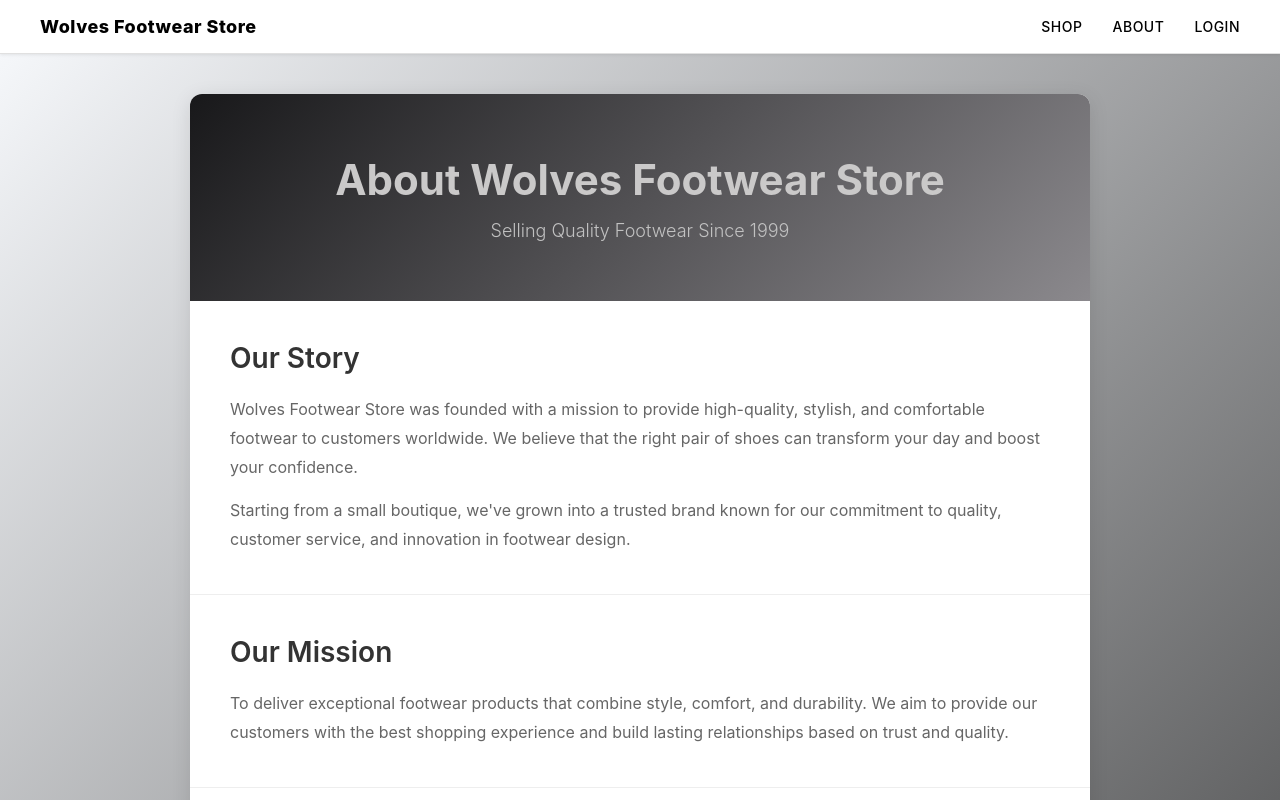
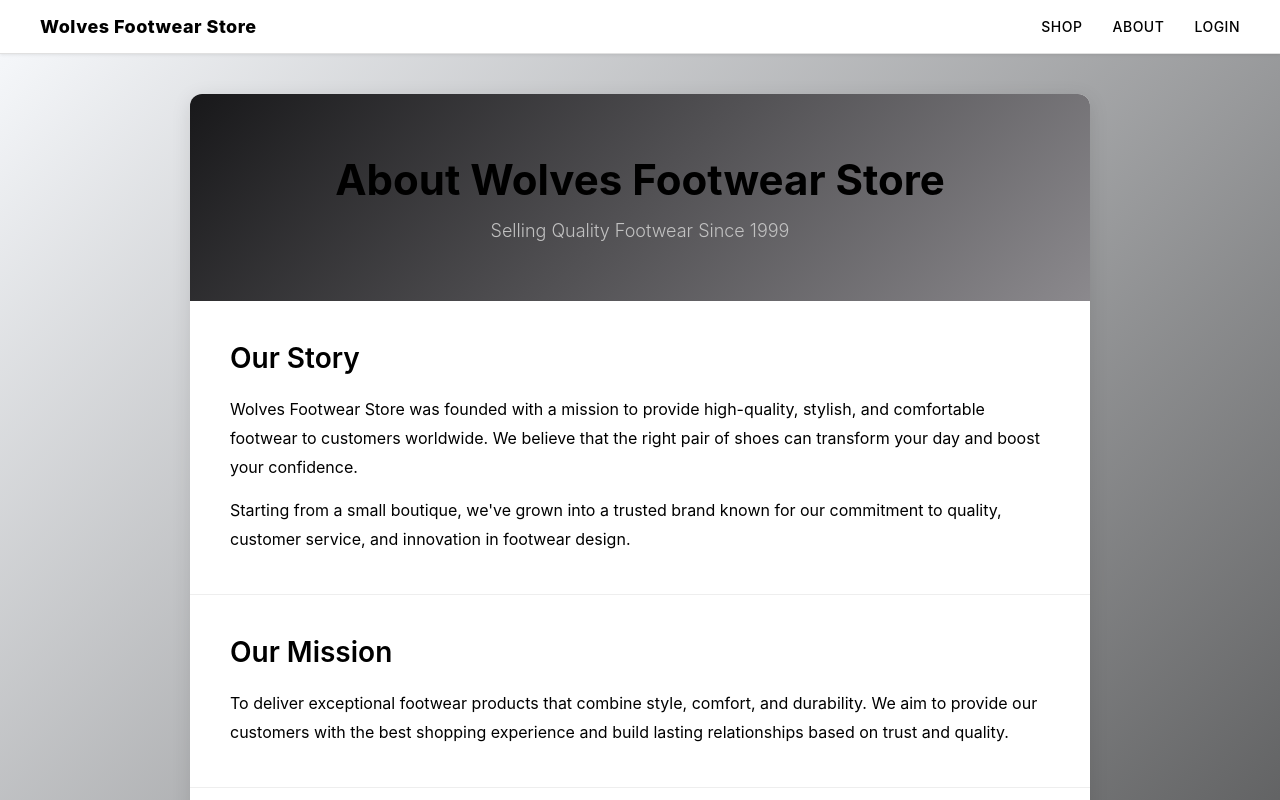
Before and after one commit to RamiroJAP/WEB_ENG_PROJECT, a React (Vite) app: page /about in a window 1280 px wide. Shown: the top 800 px of the page. Built offline with nearby package versions, Linux system fonts and the light colour scheme; no server answers; the database is empty.

Commit message:
colordesign
-changed font colors in about page

```diff
--- a/src/pages/about/About.css
+++ b/src/pages/about/About.css
@@ -22,7 +22,7 @@
 
 .about-title {
   font-size: 42px;
-  color: rgb(202, 201, 201);
+  color: rgb(0, 0, 0);
   font-weight: 700;
   margin: 0 0 15px 0;
 }
@@ -45,14 +45,14 @@
 
 .about-section h2 {
   font-size: 28px;
-  color: #333;
+  color: #000000;
   margin: 0 0 20px 0;
   font-weight: 600;
 }
 
 .about-section p {
   font-size: 16px;
-  color: #666;
+  color: #000000;
   line-height: 1.8;
   margin: 0 0 15px 0;
 }
```
